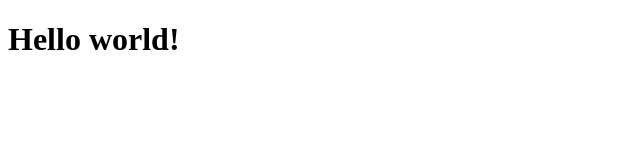
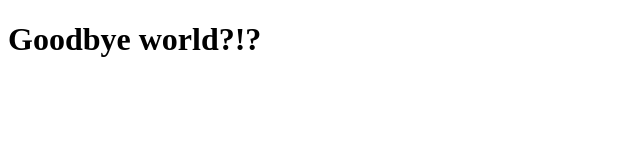
Before and after one commit to sait-wbdv/whiteboard, a plain HTML site: page index.html in a window 1280 px wide. Shown: the whole page, without its empty margins (0-640 px from the left). Drawn offline with Linux system fonts and the light colour scheme.

Commit message:
Changed to goodbye world

```diff
--- a/index.html
+++ b/index.html
@@ -7,6 +7,6 @@
 </head>
 <body>
   <!-- Empty page for drawing on a white board-->
-  <h1>Hello world!</h1>
+  <h1>Goodbye world?!?</h1>
 </body>
 </html>
```
